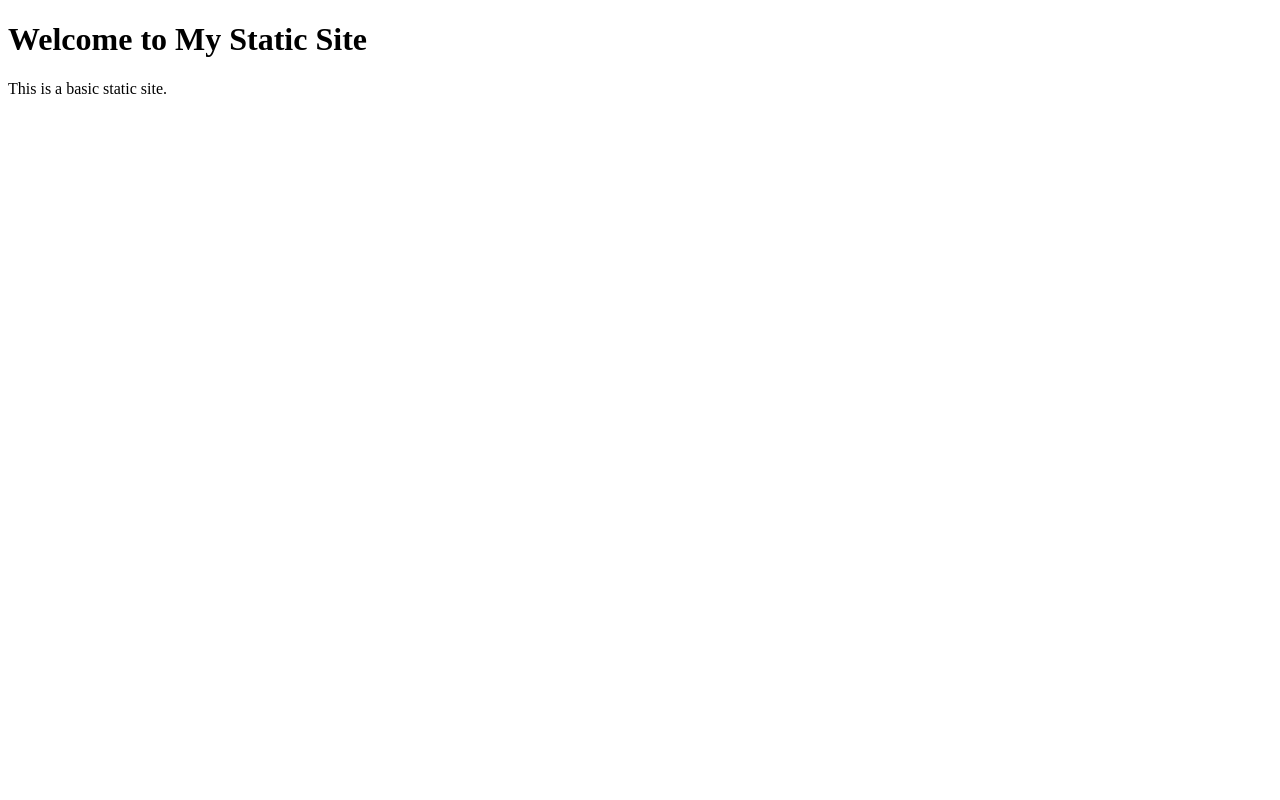
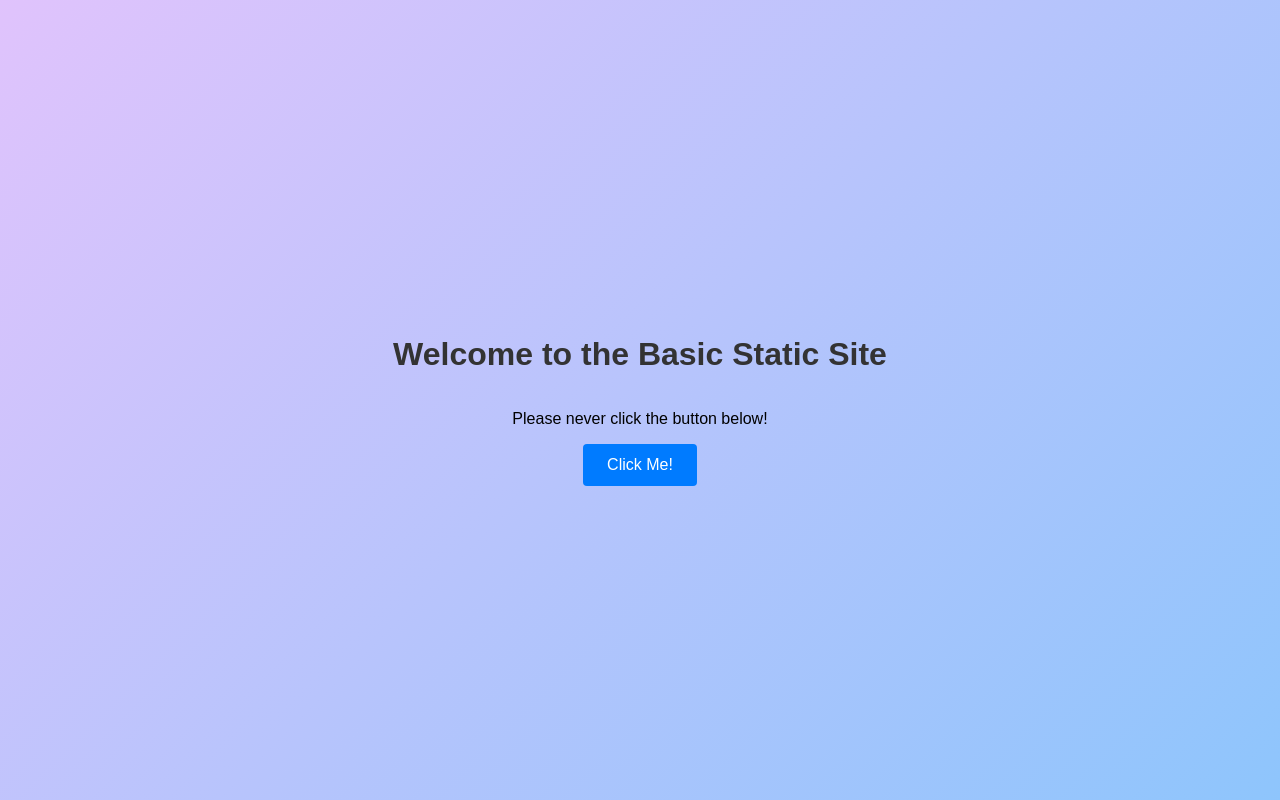
Before and after one commit to vkyrychenkoeu/qa, a plain HTML site: page index.html in a window 1280 px wide. Drawn offline with Linux system fonts and the light colour scheme.

Commit message:
add simple styles to static site

```diff
--- a/index.html
+++ b/index.html
@@ -1,10 +1,18 @@
 <!DOCTYPE html>
 <html>
-  <head>
-    <title>My Static Site</title>
-  </head>
-  <body>
-    <h1>Welcome to My Static Site</h1>
-    <p>This is a basic static site.</p>
-  </body>
+
+<head>
+    <title>Basic Static Site</title>
+    <link rel="stylesheet" href="styles.css">
+</head>
+
+<body>
+    <div class="main">
+        <h1>Welcome to the Basic Static Site</h1>
+        <p>Please never click the button below!</p>
+        <div class="btn"><button class="button" id="myButton">Click Me!</button></div>
+    </div>
+    <script src="script.js"></script>
+</body>
+
 </html>
--- /dev/null
+++ b/script.js
@@ -0,0 +1,3 @@
+document.getElementById("myButton").addEventListener("click", function() {
+    window.location.href = "https://www.youtube.com/watch?v=xvFZjo5PgG0";
+  });
--- /dev/null
+++ b/styles.css
@@ -0,0 +1,42 @@
+/* Add general styles for the body and heading */
+body {
+  font-family: Arial, sans-serif;
+  margin: 0;
+  padding: 0;
+  background: linear-gradient(135deg, #E0C3FC, #8EC5FC);
+  display: flex;
+  align-items: center;
+  justify-content: center;
+  height: 100vh;
+}
+
+h1 {
+  color: #333;
+}
+
+/* Add styles for the main container */
+.main {
+  display: flex;
+  flex-direction: column;
+  align-items: center;
+  justify-content: center;
+}
+
+/* Add styles for the button */
+.button {
+  display: inline-block;
+  padding: 12px 24px;
+  background-color: #007bff;
+  color: #fff;
+  font-size: 16px;
+  text-align: center;
+  text-decoration: none;
+  border-radius: 4px;
+  transition: background-color 0.3s ease;
+  cursor: pointer;
+  border: none;
+}
+
+.button:hover {
+  background-color: #0056b3;
+}
```
